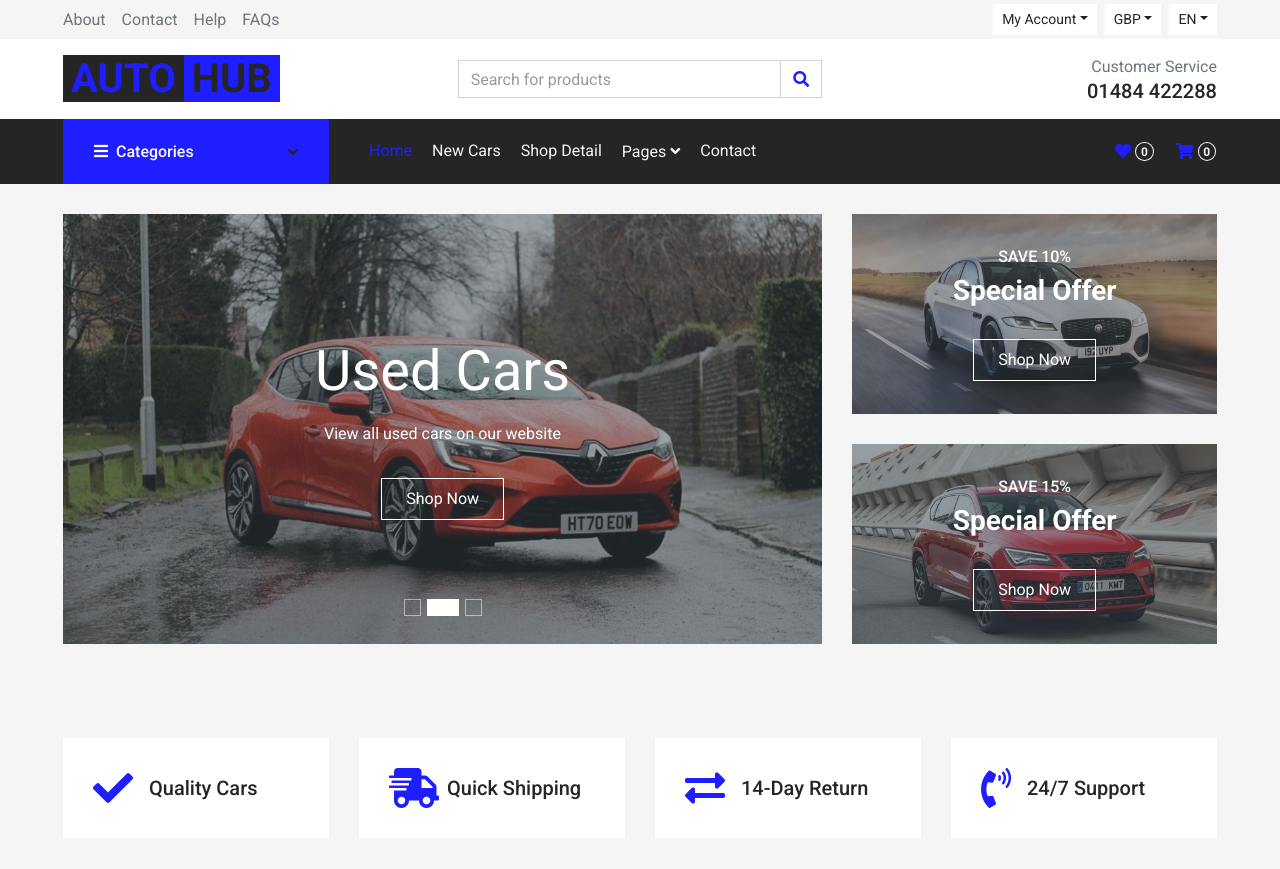
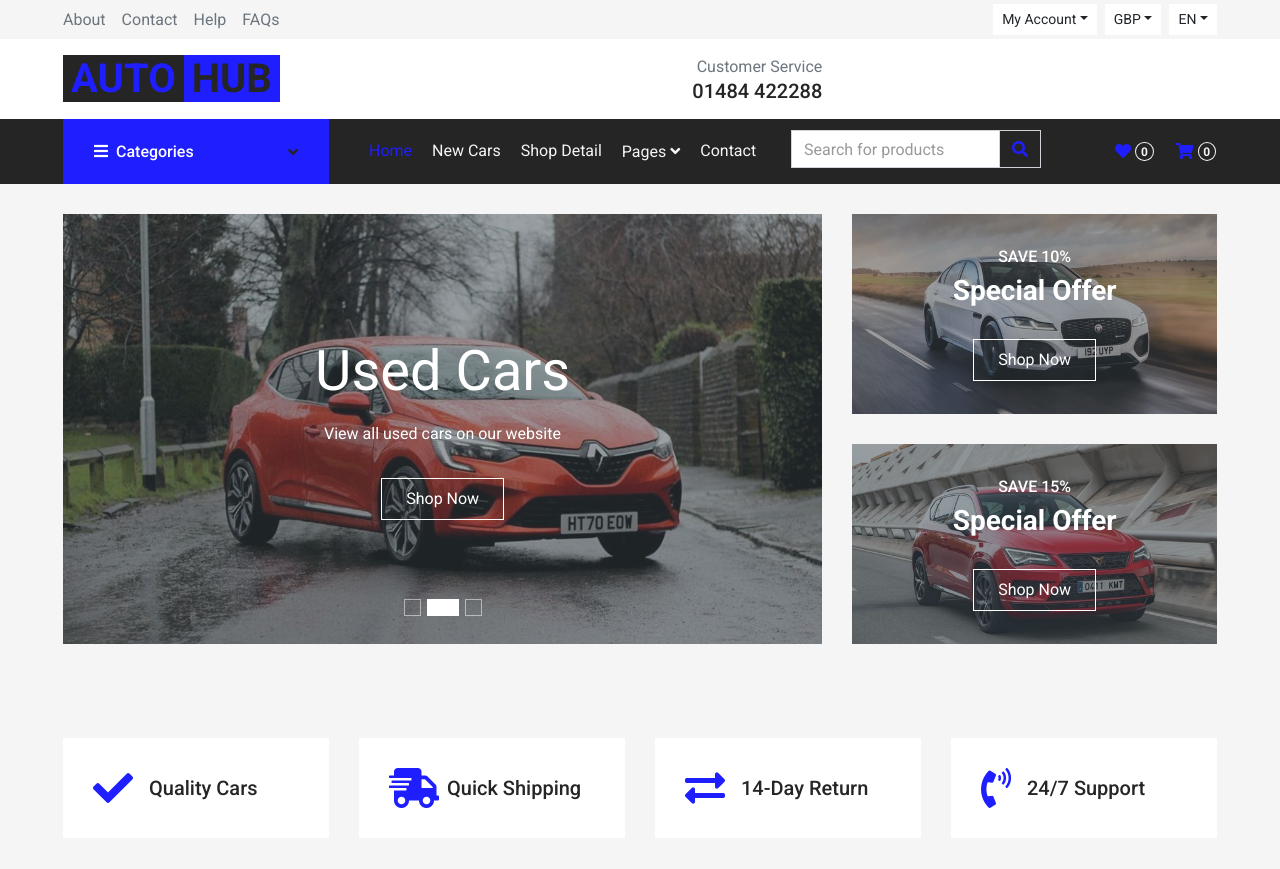
Before and after one commit to M01-Games/AutoHub, a plain HTML site: page index.html in a window 1280 px wide. Shown: the top 869 px of the page. Drawn offline with nearby package versions, Linux system fonts and the light colour scheme.

Commit message:
Search Navigation & Gitignore File
Added gitignore to ignore IDE project files

Changed the position of search bar in accordance with specification

```diff
--- /dev/null
+++ b/css/customised.css
@@ -0,0 +1,23 @@
+.navbar {
+    position: relative;
+}
+
+#nav-search {
+    position: absolute;
+    left: 27em;
+    top: 0.7em;
+}
+
+
+
+/**
+ Media Queries should always go to the
+ bottom
+ */
+
+/** This makes navigation search appear on mobile and tablet views **/
+@media only screen and (max-width: 850px) {
+    #nav-search {
+        position: unset;
+    }
+}
--- a/index.html
+++ b/index.html
@@ -20,7 +20,10 @@
     <link href="lib/animate/animate.min.css" rel="stylesheet">
     <link href="lib/owlcarousel/assets/owl.carousel.min.css" rel="stylesheet">
 
-    <!-- Customized Bootstrap Stylesheet -->
+    <!-- Main customised style sheet. All developers should add CSS rules here -->
+    <link href="css/customised.css" rel="stylesheet">
+
+    <!-- Bootstrap Stylesheet -->
     <link href="css/style.css" rel="stylesheet">
 </head>
 
@@ -81,18 +84,7 @@
                     <span class="h1 text-uppercase text-dark bg-primary px-2 ml-n1">Hub</span>
                 </a>
             </div>
-            <div class="col-lg-4 col-6 text-left">
-                <form action="">
-                    <div class="input-group">
-                        <input type="text" class="form-control" placeholder="Search for products">
-                        <div class="input-group-append">
-                            <span class="input-group-text bg-transparent text-primary">
-                                <i class="fa fa-search"></i>
-                            </span>
-                        </div>
-                    </div>
-                </form>
-            </div>
+
             <div class="col-lg-4 col-6 text-right">
                 <p class="m-0">Customer Service</p>
                 <h5 class="m-0">01484 422288</h5>
@@ -154,6 +146,19 @@
                                 </div>
                             </div>
                             <a href="contact.html" class="nav-item nav-link">Contact</a>
+                            <!-- Navigation Search Box -->
+                            <div id="nav-search">
+                                <form action="">
+                                    <div class="input-group">
+                                        <input type="text" class="form-control" placeholder="Search for products">
+                                        <div class="input-group-append">
+                            <span class="input-group-text bg-transparent text-primary">
+                                <i class="fa fa-search"></i>
+                            </span>
+                                        </div>
+                                    </div>
+                                </form>
+                            </div>
                         </div>
                         <div class="navbar-nav ml-auto py-0 d-none d-lg-block">
                             <a href="" class="btn px-0">
```
Also changed, not shown: 1 other file.
